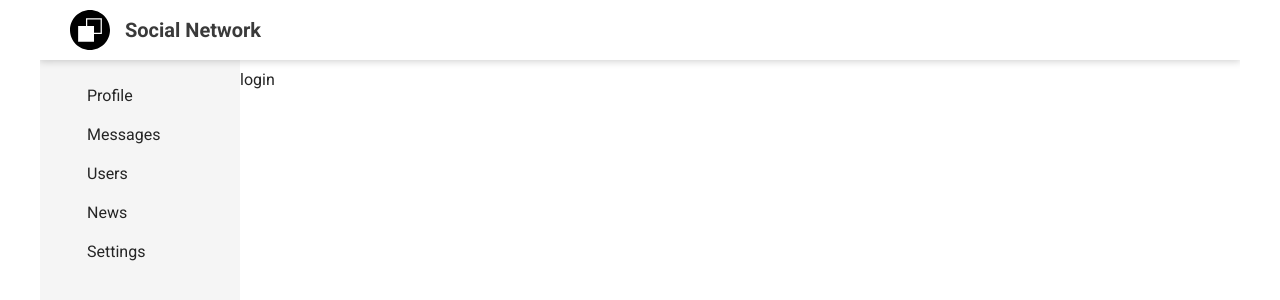
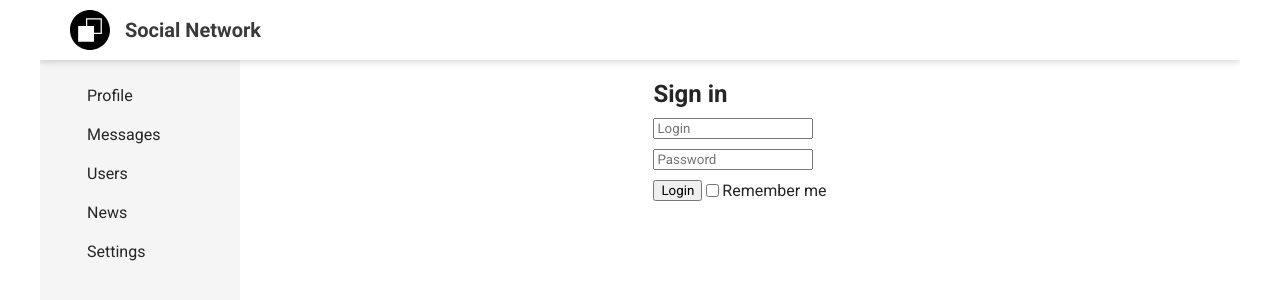
Before and after one commit to quinsberry/social-network, a React (Create React App) app: page /login in a window 1280 px wide. Shown: the top 300 px of the page. Built offline with nearby package versions, Linux system fonts and the light colour scheme; no server answers.

Commit message:
Implemented redux-form in newPost, newMessage, Login page

```diff
--- a/package.json
+++ b/package.json
@@ -15,6 +15,7 @@
     "react-router-dom": "^5.1.2",
     "react-scripts": "3.4.0",
     "redux": "^4.0.5",
+    "redux-form": "^8.3.1",
     "redux-thunk": "^2.3.0"
   },
   "scripts": {
--- a/src/components/Dialogs/Dialogs.jsx
+++ b/src/components/Dialogs/Dialogs.jsx
@@ -1,20 +1,17 @@
-import React, { useState } from 'react';
+import React from 'react';
 import { Redirect } from 'react-router-dom';
 
 import Dialog from './Dialog/Dialog';
 import Message from './Messages/Message';
+import NewMessageForm from './Messages/NewMessageForm';
 
 import './Dialogs.scss';
 
 const Dialogs = ({ state, sendMessage, isAuth }) => {
 
-  const [newMessageText, setNewMessageText] = useState('');
-
-  const sendingMessage = () => {
-    if (newMessageText) {
-      sendMessage(newMessageText);
-      setNewMessageText('');
-    }
+  const sendNewMessage = (formData) => {
+    console.log(formData);
+    sendMessage(formData.newMessage);
   }
 
   if (!isAuth) {
@@ -40,12 +37,7 @@ const Dialogs = ({ state, sendMessage, isAuth }) => {
             ))
           )}
         </div>
-        <div className="new-message">
-          <textarea rows="1" onChange={e => setNewMessageText(e.target.value)} placeholder="Tape a message.." className="textarea" value={newMessageText}></textarea>
-          <div className="new-message__buttons">
-            <button onClick={sendingMessage} className="btn">Send</button>
-          </div>
-        </div>
+        <NewMessageForm sendMessage={sendMessage} onSubmit={sendNewMessage} />
       </div>
     </div>
   );
--- /dev/null
+++ b/src/components/Dialogs/Messages/NewMessageForm.jsx
@@ -0,0 +1,20 @@
+import React from 'react';
+import { Field, reduxForm } from 'redux-form';
+
+const NewMessageForm = ({ handleSubmit }) => {
+
+  return (
+    <form action="" onSubmit={handleSubmit} className="new-message">
+      <Field name={'newMessage'} rows='1' placeholder="Tape a message.." className="textarea" component={'textarea'} />
+      <div className="new-message__buttons">
+        <button className="btn">Send</button>
+      </div>
+    </form>
+  );
+};
+
+const NewMessageReduxForm = reduxForm({
+  form: 'newMessage'
+})(NewMessageForm)
+
+export default NewMessageReduxForm;
--- a/src/components/Login/Login.jsx
+++ b/src/components/Login/Login.jsx
@@ -1,9 +1,22 @@
 import React from 'react';
 
+import LoginForm from './LoginForm';
+
+import './Login.scss';
+
+
 const Login = () => {
+
+  const onSubmit = (formData) => {
+    console.log(formData);
+  }
+
   return (
-    <div>
-      login
+    <div className="login">
+      <div className="login__form">
+        <h2>Sign in</h2>
+        <LoginForm onSubmit={onSubmit} />
+      </div>
     </div>
   );
 };
--- /dev/null
+++ b/src/components/Login/Login.scss
@@ -0,0 +1,20 @@
+.login {
+  display: flex;
+  justify-content: center;
+  width: 100%;
+  height: 100%;
+  h2 {
+    margin: 0;
+    padding-top: 10px;
+  }
+  &__form {
+    &-input {
+      padding-top: 10px;
+    }
+    &-submit {
+      display: flex;
+      align-items: center;
+      padding-top: 10px;
+    }
+  }
+}
--- /dev/null
+++ b/src/components/Login/LoginForm.jsx
@@ -0,0 +1,26 @@
+import React from 'react';
+import { Field, reduxForm } from 'redux-form';
+
+
+const LoginForm = ({ handleSubmit }) => {
+  return (
+    <form action="" onSubmit={handleSubmit}>
+      <div className="login__form-input">
+        <Field name={'login'} placeholder="Login" component={'input'} />
+      </div>
+      <div className="login__form-input">
+        <Field name={'password'} placeholder="Password" component={'input'} />
+      </div>
+      <div className="login__form-submit">
+        <button>Login</button>
+        <Field name={'rememberMe'} type="checkbox" component={'input'} /> Remember me
+      </div>
+    </form>
+  );
+};
+
+const LoginReduxForm = reduxForm({
+  form: 'login'
+})(LoginForm);
+
+export default LoginReduxForm;
--- a/src/components/Profile/MyPosts/MyPosts.jsx
+++ b/src/components/Profile/MyPosts/MyPosts.jsx
@@ -1,31 +1,21 @@
 import React, { useState } from 'react';
 
 import Post from './Post/Post';
+import NewPostForm from './NewPostForm';
 
 import './MyPosts.scss';
 
 const MyPosts = ({ posts, addPost }) => {
 
-  const [newPostText, setNewPostText] = useState('');
 
-  const addPosts = () => {
-    if (newPostText) {
-      addPost(newPostText);
-      setNewPostText('');
-    }
+  const addNewPost = (formData) => {
+    addPost(formData.newPost);
   }
 
   return (
     <div className="myposts">
       <h3>My posts</h3>
-      <div className="myposts__new-post">
-        <div className="myposts__new-post-area">
-          <textarea onChange={(e) => setNewPostText(e.target.value)} className="textarea" placeholder="Write a new post.." rows="3" value={newPostText} />
-        </div>
-        <div className="myposts__new-post-btn">
-          <button onClick={addPosts} className="btn">Add Post</button>
-        </div>
-      </div>
+      <NewPostForm onSubmit={addNewPost} />
       {posts && (
         posts.map((post, index) => (
           <Post key={index} postMsg={post.postMessage} id={post.id} likesCount={post.likes} />
--- /dev/null
+++ b/src/components/Profile/MyPosts/NewPostForm.jsx
@@ -0,0 +1,21 @@
+import React from 'react';
+import { Field, reduxForm } from 'redux-form';
+
+const NewPostForm = ({ handleSubmit }) => {
+  return (
+    <form className="myposts__new-post" onSubmit={handleSubmit}>
+      <div className="myposts__new-post-area">
+        <Field name="newPost" component={'textarea'} className="textarea" placeholder="Write a new post.." rows="3" />
+      </div>
+      <div className="myposts__new-post-btn">
+        <button className="btn">Add Post</button>
+      </div>
+    </form>
+  );
+};
+
+const NewPostReduxForm = reduxForm({
+  form: 'newPost'
+})(NewPostForm)
+
+export default NewPostReduxForm;
--- a/src/redux/redux-store.js
+++ b/src/redux/redux-store.js
@@ -4,12 +4,14 @@ import dialogsReducer from './reducers/dialogsReducer';
 import usersReducer from './reducers/usersReducer';
 import authReducer from './reducers/authReducer';
 import thunkMiddleware from 'redux-thunk';
+import { reducer as formReducer } from 'redux-form';
 
 const rootReducer = combineReducers({
   profilePage: profileReducer,
   dialogsPage: dialogsReducer,
   usersPage: usersReducer,
-  auth: authReducer
+  auth: authReducer,
+  form: formReducer
 });
 
 const composeEnhancers = window.__REDUX_DEVTOOLS_EXTENSION_COMPOSE__ || compose;
```
Also changed, not shown: 2 other files (tests, documents, lock files or other folders).
